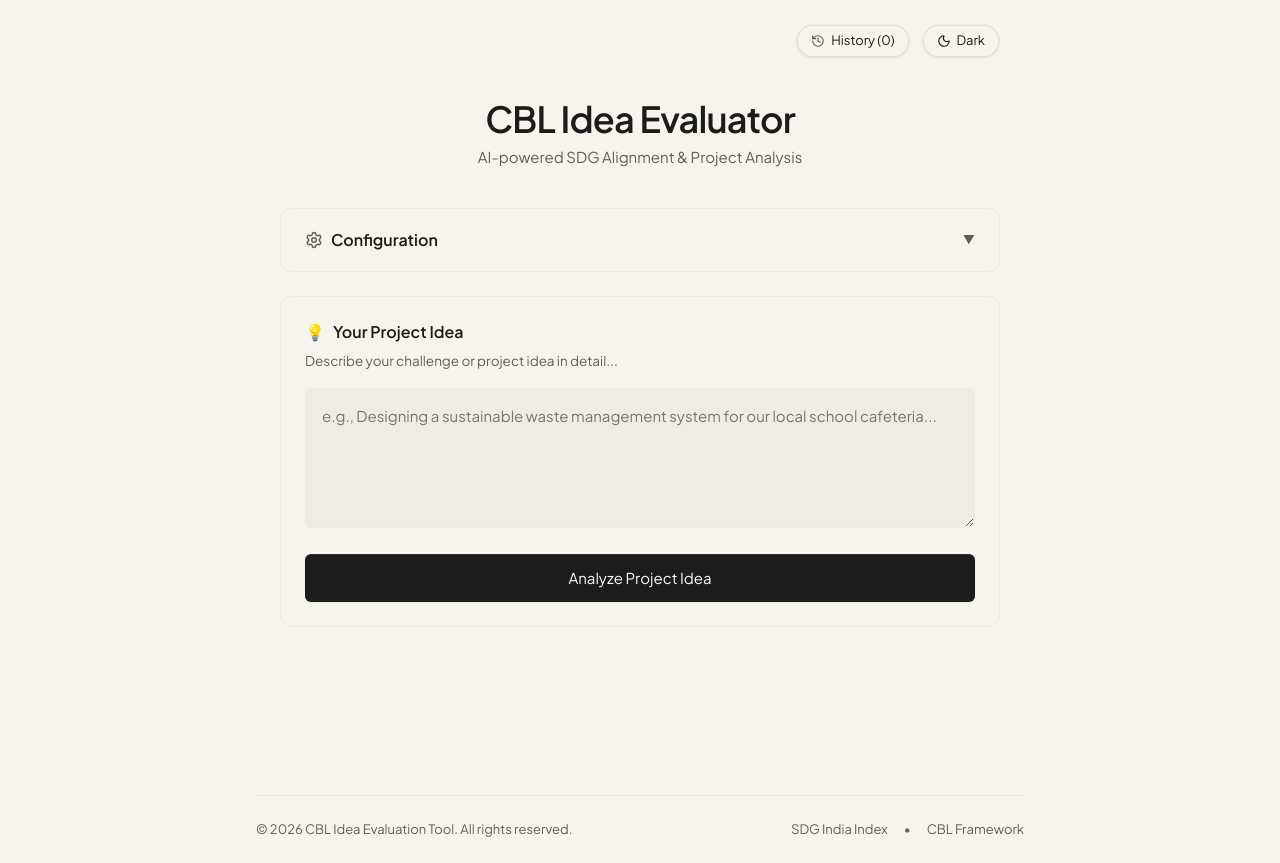
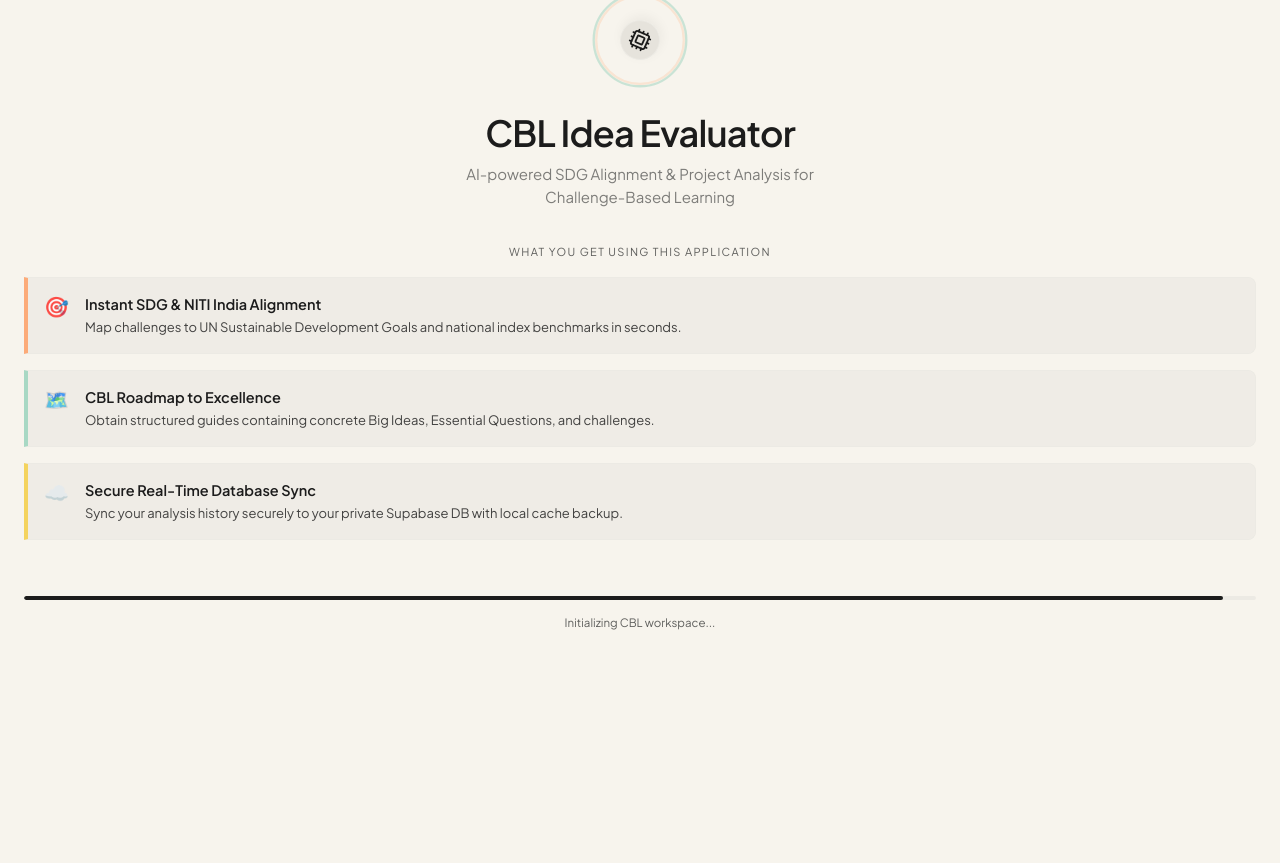
Before and after one commit to Jonathanjohn10/cbl-idea-evaluation, a React (Vite) app: page / in a window 1280 px wide. After the commit the page ends 800 px from the top, so only its background shows below. Built offline with nearby package versions, Linux system fonts and the light colour scheme.

Commit message:
style: left-align benefit cards content, shorten explanations, increase splash duration to 6.5s and sync progress animations

```diff
--- a/src/App.jsx
+++ b/src/App.jsx
@@ -288,7 +288,7 @@
   useEffect(() => {
     const timer = setTimeout(() => {
       setShowSplash(false);
-    }, 3800); // 3.8s allows full load and comfortable reading of app benefits
+    }, 6500); // 6.5s allows full load and comfortable reading of app benefits
     return () => clearTimeout(timer);
   }, []);
 
@@ -466,10 +466,10 @@
               overflowY: 'auto'
             }}
           >
-            <div className="max-w-xl w-full flex flex-col items-center text-center gap-8 py-12">
+            <div className="max-w-xl w-full flex flex-col items-center py-12" style={{ gap: 0 }}>
 
               {/* App Icon / Pulsing Loading Indicator */}
-              <div className="relative" style={{ width: '80px', height: '80px' }}>
+              <div className="relative" style={{ width: '80px', height: '80px', marginBottom: '32px' }}>
                 {/* Outermost pulsing ring */}
                 <motion.div
                   animate={{ scale: [1, 1.4, 1], opacity: [0.15, 0.4, 0.15] }}
@@ -524,13 +524,13 @@
               </div>
 
               {/* Title & Subtitle */}
-              <div className="flex flex-col gap-3">
+              <div className="flex flex-col text-center" style={{ gap: 0, marginBottom: '36px' }}>
                 <motion.h1
                   initial={{ opacity: 0, y: 15 }}
                   animate={{ opacity: 1, y: 0 }}
                   transition={{ delay: 0.3, duration: 0.5 }}
                   className="font-display-md"
-                  style={{ fontSize: '36px', letterSpacing: '-0.8px', fontWeight: 600, margin: 0 }}
+                  style={{ fontSize: '36px', letterSpacing: '-0.8px', fontWeight: 600, margin: '0 0 10px 0' }}
                 >
                   CBL Idea Evaluator
                 </motion.h1>
@@ -539,7 +539,7 @@
                   animate={{ opacity: 0.8 }}
                   transition={{ delay: 0.5, duration: 0.5 }}
                   className="font-body-large text-muted"
-                  style={{ fontSize: '15px', maxWidth: '380px', margin: '0 auto', lineHeight: '1.45' }}
+                  style={{ fontSize: '15px', maxWidth: '420px', margin: '0 auto', lineHeight: '1.5' }}
                 >
                   AI-powered SDG Alignment & Project Analysis for Challenge-Based Learning
                 </motion.p>
@@ -550,20 +550,21 @@
                 initial={{ opacity: 0, y: 15 }}
                 animate={{ opacity: 1, y: 0 }}
                 transition={{ delay: 0.7, duration: 0.5 }}
-                className="w-full flex flex-col gap-3.5 mt-2"
+                className="w-full flex flex-col"
+                style={{ gap: 0 }}
               >
-                <span className="font-caption uppercase tracking-wider text-muted text-center block mb-1" style={{ fontSize: '11px' }}>
+                <span className="font-caption uppercase tracking-wider text-muted text-center block" style={{ fontSize: '11px', letterSpacing: '0.12em', marginBottom: '16px' }}>
                   What You Get Using This Application
                 </span>
 
-                <div className="grid grid-cols-1 gap-3 text-left">
+                <div className="grid grid-cols-1 gap-4 w-full text-left" style={{ marginBottom: '40px' }}>
                   {/* Benefit 1 */}
                   <div className="lovable-card compact flex gap-4 items-start" style={{ padding: '16px', backgroundColor: 'var(--bg-surface-soft)', border: '1px solid var(--border-passive)', borderLeft: '4px solid var(--colors-signature-peach)', borderTopLeftRadius: 0, borderBottomLeftRadius: 0 }}>
                     <span style={{ fontSize: '20px', lineHeight: '1.2', flexShrink: 0 }}>🎯</span>
-                    <div className="flex flex-col gap-1">
-                      <h4 className="font-title-sm text-ink" style={{ fontWeight: 600, fontSize: '14px', margin: 0 }}>Instant SDG & NITI India Alignment</h4>
-                      <p className="font-body-md text-muted" style={{ fontSize: '12.5px', margin: 0, lineHeight: '1.4' }}>
-                        Directly map any challenge to the UN Sustainable Development Goals and national index benchmarks in seconds.
+                    <div className="flex flex-col gap-1 text-left">
+                      <h4 className="font-title-sm text-ink" style={{ fontWeight: 600, fontSize: '14.5px', margin: 0, textAlign: 'left', color: 'var(--text-primary)' }}>Instant SDG & NITI India Alignment</h4>
+                      <p className="font-body-md text-muted" style={{ fontSize: '13px', margin: 0, lineHeight: '1.45', textAlign: 'left', color: 'var(--text-body)' }}>
+                        Map challenges to UN Sustainable Development Goals and national index benchmarks in seconds.
                       </p>
                     </div>
                   </div>
@@ -571,10 +572,10 @@
                   {/* Benefit 2 */}
                   <div className="lovable-card compact flex gap-4 items-start" style={{ padding: '16px', backgroundColor: 'var(--bg-surface-soft)', border: '1px solid var(--border-passive)', borderLeft: '4px solid var(--colors-signature-mint)', borderTopLeftRadius: 0, borderBottomLeftRadius: 0 }}>
                     <span style={{ fontSize: '20px', lineHeight: '1.2', flexShrink: 0 }}>🗺️</span>
-                    <div className="flex flex-col gap-1">
-                      <h4 className="font-title-sm text-ink" style={{ fontWeight: 600, fontSize: '14px', margin: 0 }}>CBL Roadmap to Excellence</h4>
-                      <p className="font-body-md text-muted" style={{ fontSize: '12.5px', margin: 0, lineHeight: '1.4' }}>
-                        Obtain structured guides containing concrete Big Ideas, Essential Questions, and actionable student challenges.
+                    <div className="flex flex-col gap-1 text-left">
+                      <h4 className="font-title-sm text-ink" style={{ fontWeight: 600, fontSize: '14.5px', margin: 0, textAlign: 'left', color: 'var(--text-primary)' }}>CBL Roadmap to Excellence</h4>
+                      <p className="font-body-md text-muted" style={{ fontSize: '13px', margin: 0, lineHeight: '1.45', textAlign: 'left', color: 'var(--text-body)' }}>
+                        Obtain structured guides containing concrete Big Ideas, Essential Questions, and challenges.
                       </p>
                     </div>
                   </div>
@@ -582,10 +583,10 @@
                   {/* Benefit 3 */}
                   <div className="lovable-card compact flex gap-4 items-start" style={{ padding: '16px', backgroundColor: 'var(--bg-surface-soft)', border: '1px solid var(--border-passive)', borderLeft: '4px solid var(--colors-signature-yellow)', borderTopLeftRadius: 0, borderBottomLeftRadius: 0 }}>
                     <span style={{ fontSize: '20px', lineHeight: '1.2', flexShrink: 0 }}>☁️</span>
-                    <div className="flex flex-col gap-1">
-                      <h4 className="font-title-sm text-ink" style={{ fontWeight: 600, fontSize: '14px', margin: 0 }}>Secure Real-Time Database Sync</h4>
-                      <p className="font-body-md text-muted" style={{ fontSize: '12.5px', margin: 0, lineHeight: '1.4' }}>
-                        Sync your analysis history securely to your private Supabase DB, featuring full offline-fallback backups.
+                    <div className="flex flex-col gap-1 text-left">
+                      <h4 className="font-title-sm text-ink" style={{ fontWeight: 600, fontSize: '14.5px', margin: 0, textAlign: 'left', color: 'var(--text-primary)' }}>Secure Real-Time Database Sync</h4>
+                      <p className="font-body-md text-muted" style={{ fontSize: '13px', margin: 0, lineHeight: '1.45', textAlign: 'left', color: 'var(--text-body)' }}>
+                        Sync your analysis history securely to your private Supabase DB with local cache backup.
                       </p>
                     </div>
                   </div>
@@ -593,16 +594,16 @@
               </motion.div>
 
               {/* Progress Loading Bar */}
-              <div className="w-full max-w-xs flex flex-col items-center gap-2 mt-6">
+              <div className="w-full max-w-xs flex flex-col items-center gap-2" style={{ marginTop: '8px' }}>
                 <div className="card-progress-track dark w-full" style={{ height: '4px', backgroundColor: 'var(--border-passive)', borderRadius: '2px', overflow: 'hidden' }}>
                   <motion.div
                     initial={{ width: 0 }}
                     animate={{ width: "100%" }}
-                    transition={{ duration: 3.5, ease: "easeInOut" }}
+                    transition={{ duration: 6.2, ease: "easeInOut" }}
                     className="card-progress-bar dark"
                   />
                 </div>
-                <span className="font-legal text-muted" style={{ fontSize: '11.5px', marginTop: '4px' }}>Initializing CBL workspace...</span>
+                <span className="font-legal text-muted" style={{ fontSize: '11.5px', marginTop: '6px' }}>Initializing CBL workspace...</span>
               </div>
 
             </div>
```
